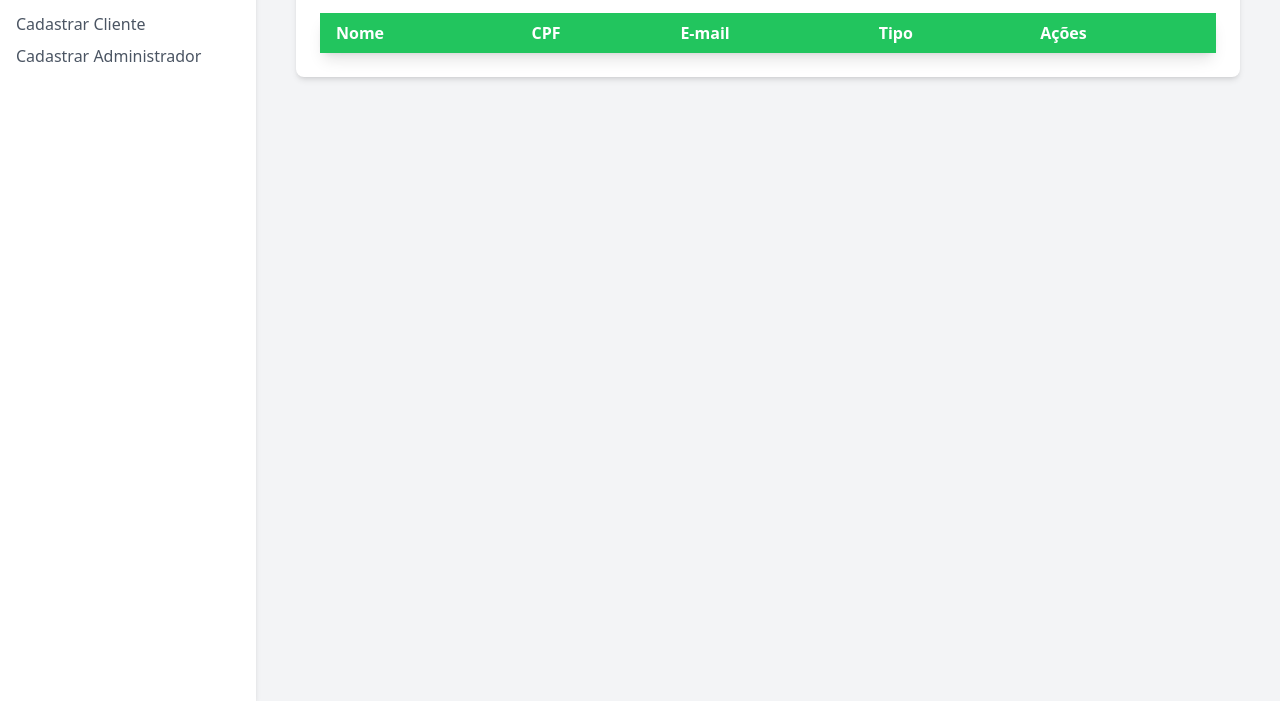
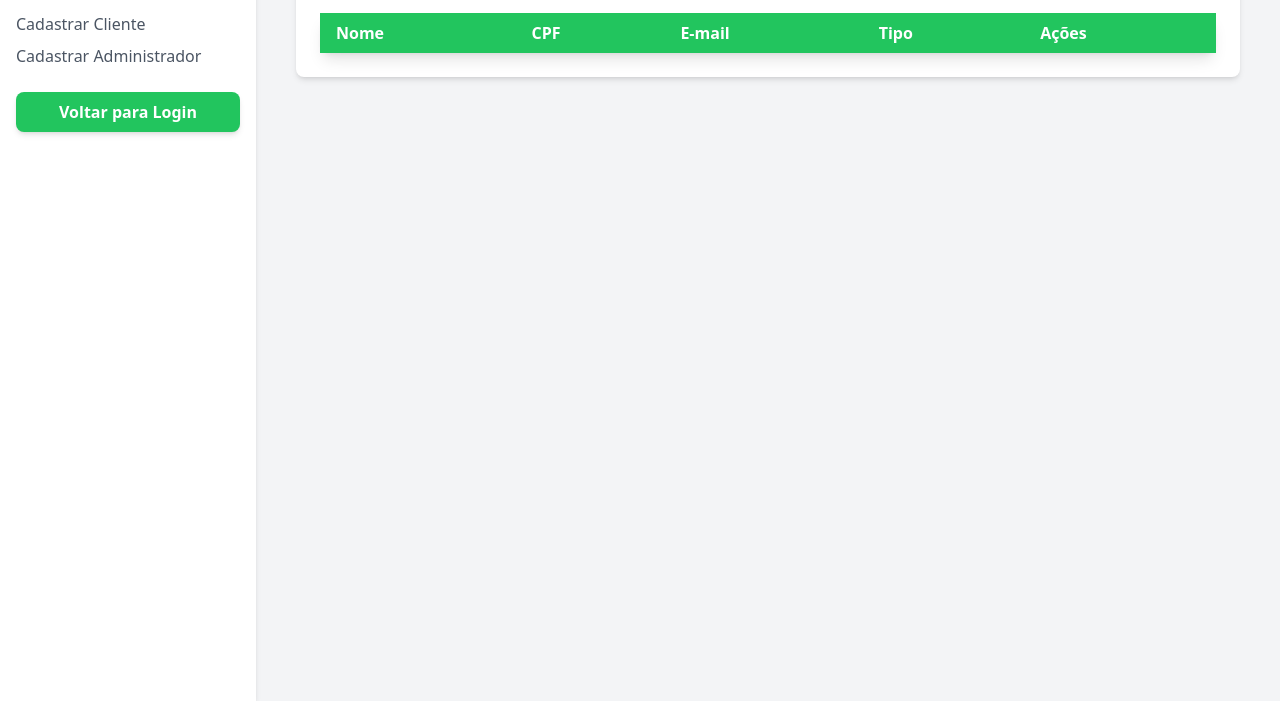
Before and after one commit to jojogab/squad-07-banese-card, a plain HTML site: page Usuarios/gerenciarUsuarios.html in a window 1280 px wide. Shown: the part 99-800 px from the top of the page. Drawn offline with nearby package versions, Linux system fonts and the light colour scheme.

Commit message:
Botão de voltar para tela de login

```diff
--- a/Usuarios/gerenciarUsuarios.html
+++ b/Usuarios/gerenciarUsuarios.html
@@ -30,6 +30,14 @@
                   class="flex items-center text-gray-600 hover:text-green-700"
                   >Cadastrar Administrador</a
                 >
+              </li>
+              <li>
+                <button
+                  onclick="location.href='../login.html';"
+                  class="w-full mt-4 px-4 py-2 bg-green-500 text-white font-semibold rounded-lg shadow-md hover:bg-green-600 focus:outline-none focus:ring-2 focus:ring-green-400 focus:ring-opacity-75"
+                >
+                  Voltar para Login
+                </button>
               </li>
             </ul>
           </nav>
```
